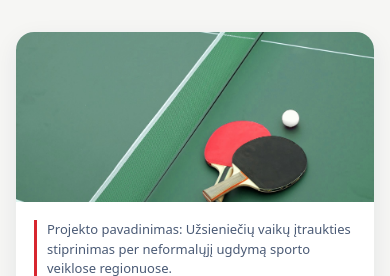
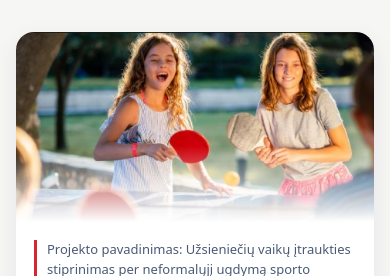
Before and after one commit to stalo-teniso-kaunas/registracija, a plain HTML site: page index.html in a window 390 px wide. Shown: the top 276 px of the page. Drawn offline with Linux system fonts and the light colour scheme; no server answers.

Commit message:
Viršuje nuotrauka su vaikais, išnyksta į permatomą
Co-Authored-By: Claude Opus 5.5 <noreply@anthropic.com>

```diff
--- a/index.html
+++ b/index.html
@@ -24,18 +24,19 @@
   .privacy { background: #f4f4f1; border-radius: 9px; padding: 10px 12px; margin: 4px 0 12px; }
   .hero { position: relative; overflow: hidden; border-radius: 18px; margin: 0 0 24px; color: #13284a; background: #fff;
     box-shadow: 0 1px 0 var(--line), 0 8px 24px rgba(19,40,74,.08); }
-  .hero-photo { position: absolute; top: 0; right: 0; width: 72%; height: 100%; object-fit: cover; object-position: 60% 55%; }
-  .hero::after { content: ""; position: absolute; inset: 0;
-    background: linear-gradient(90deg, #fff 0%, #fff 30%, rgba(255,255,255,.88) 44%, rgba(255,255,255,.3) 58%, rgba(255,255,255,0) 68%); }
-  .hero-in { position: relative; z-index: 1; padding: 28px 24px 26px; max-width: 440px; }
+  .hero-photo { position: absolute; top: 0; right: 0; width: 62%; height: 100%; object-fit: cover; object-position: 55% 40%;
+    -webkit-mask-image: linear-gradient(90deg, transparent 0%, rgba(0,0,0,.35) 22%, #000 50%);
+            mask-image: linear-gradient(90deg, transparent 0%, rgba(0,0,0,.35) 22%, #000 50%); }
+  .hero-in { position: relative; z-index: 1; padding: 28px 24px 26px; max-width: 420px; }
   .hero h1 { color: #13284a; margin: 8px 0 10px; }
   .hero .proj { font-size: 13px; margin: 0 0 4px; color: #4a5a75; border-left: 3px solid #d7262f; padding-left: 10px; }
   .hero .sub { font-size: 16px; margin: 0 0 14px; }
   .hero .uk { color: #5d6b82; }
   .hero .addr { display: inline-block; background: #13284a; color: #fff; border-radius: 999px; padding: 6px 14px; font-size: 15px; }
   @media (max-width: 640px) {
-    .hero-photo { position: static; display: block; width: 100%; height: 170px; object-position: 70% 55%; }
-    .hero::after { display: none; }
+    .hero-photo { position: static; display: block; width: 100%; height: 190px; object-position: 45% 35%;
+      -webkit-mask-image: linear-gradient(180deg, #000 60%, transparent 100%);
+              mask-image: linear-gradient(180deg, #000 60%, transparent 100%); }
     .hero-in { padding: 18px 18px 20px; max-width: none; }
   }
   button:hover:not(:disabled) { background: #a3e2bf; }
@@ -92,7 +93,7 @@
 <body>
 <div class="wrap">
   <header class="hero">
-    <img class="hero-photo" src="stalas.jpg?v=zalias" alt="" aria-hidden="true">
+    <img class="hero-photo" src="vaikai.jpg?v=1" alt="" aria-hidden="true">
     <div class="hero-in">
       <p class="proj">Projekto pavadinimas: Užsieniečių vaikų įtraukties stiprinimas per neformalųjį ugdymą sporto veiklose regionuose.
         <span class="uk">Назва проєкту: Посилення інклюзії дітей-іноземців через неформальну освіту у спортивній діяльності в регіонах.</span></p>
```
Also changed, not shown: vaikai.jpg (added).
